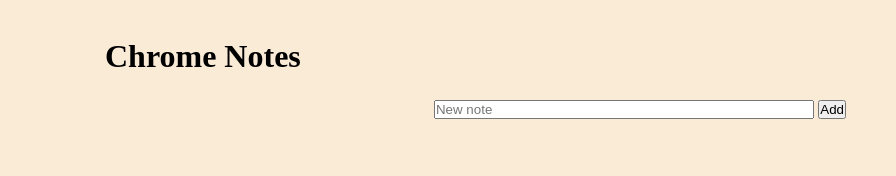
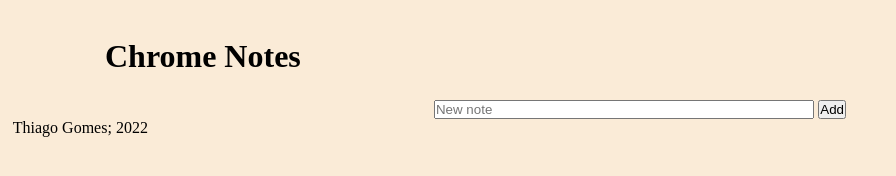
Before and after one commit to thiago-gmacedo/chromeNotes, a website with bundled scripts: page public/index.html in a window 1280 px wide. Shown: the whole page, without its empty margins (0-896 px from the left). Built offline with nearby package versions, Linux system fonts and the light colour scheme; no server answers.

Commit message:
feat: add link to my linkedin page

```diff
--- a/public/index.html
+++ b/public/index.html
@@ -13,6 +13,10 @@
         <button type="submit" class="create-note" id="create-note-button">Add</button>
       </form>
     </div>
+    <footer>
+      <p><a src="https://www.linkedin.com/in/thiago-gmacedo/">Thiago Gomes</a>; 2022</p>
+
+    </footer>
     <script type="module" src="../src/scripts/script.js"></script>
   </body>
 </html>
```
